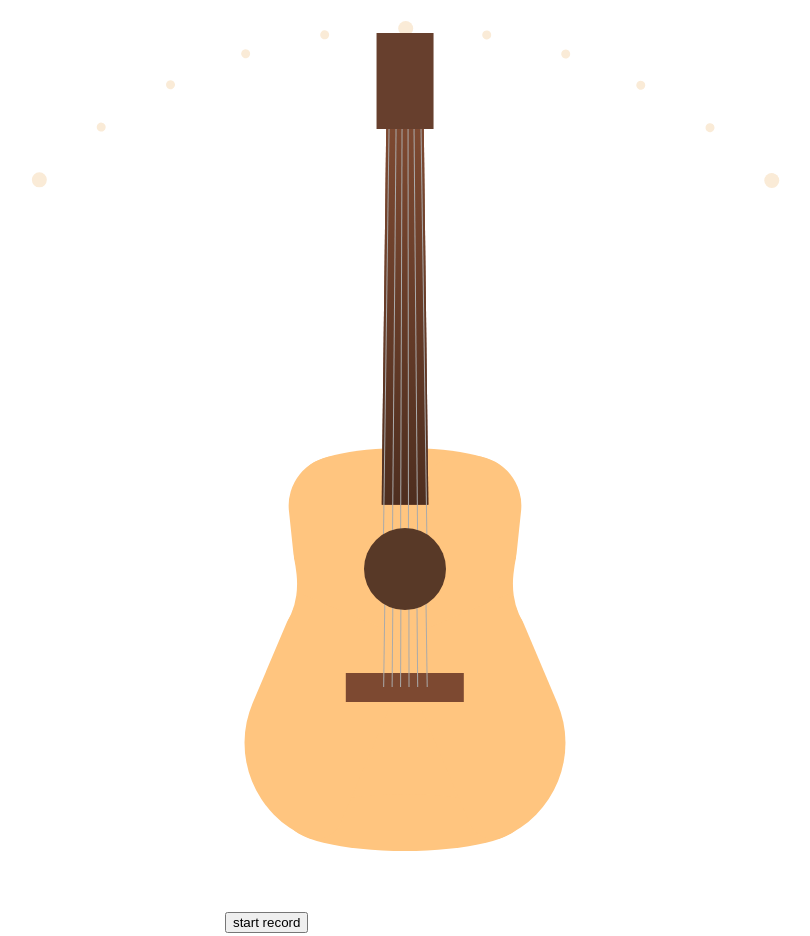
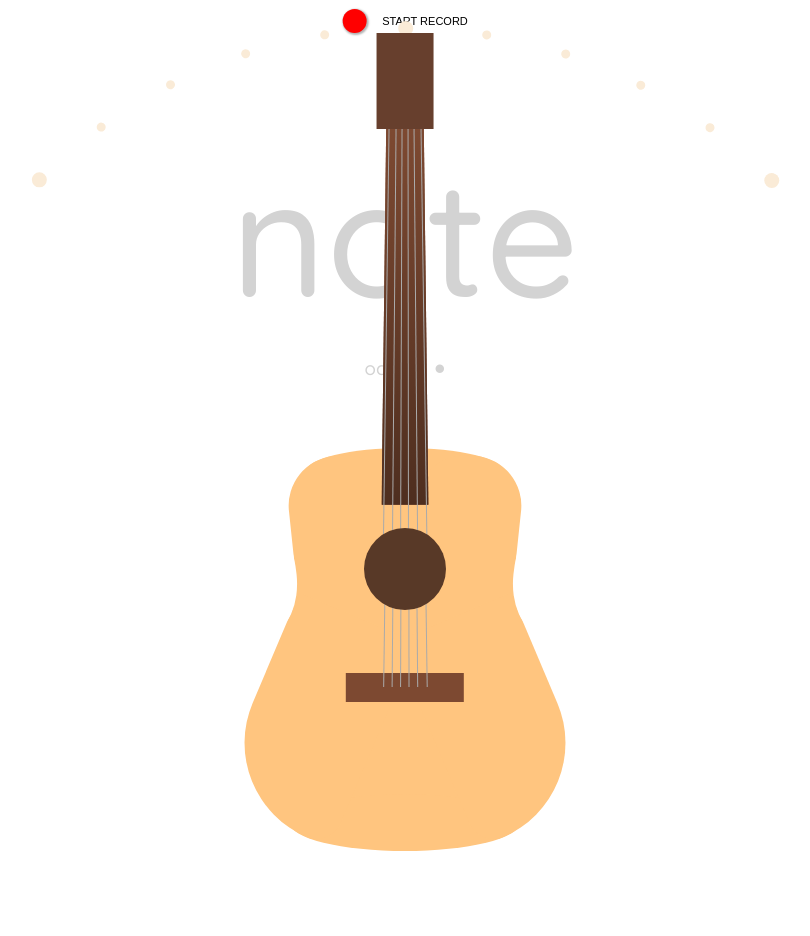
Before and after one commit to lotreklab/online-guitar-tuner, a website built with Vite: page index.html in a window 1280 px wide. Shown: the top 936 px of the page, without its empty margins (243-1053 px from the left). After the commit the page ends 879 px from the top, so only its background shows below. Built offline with nearby package versions, Linux system fonts and the light colour scheme; files whose address does not match are found by name; a web font is replaced by a local one.

Commit message:
feat: new structure now with guitar moving

```diff
--- a/css/base.scss
+++ b/css/base.scss
@@ -1,14 +1,16 @@
+@import url('https://fonts.googleapis.com/css2?family=Quicksand:wght@500&display=swap');
 .app{
     &__core{
         display: grid;
-        gap: 2rem;
+        gap: 4rem;
+        font-family: 'Quicksand', sans-serif;
     }
     &__tuner{
         display: grid;
-        gap: 2rem;
-    }
-    &__meter{
-        position: relative;
-        height:50vh;
+        gap: 4rem;
+        position: absolute;
+        top: 0;
+        left: 50%;
+        transform: translate(-50%,0);
     }
 }
--- a/css/tuner.scss
+++ b/css/tuner.scss
@@ -3,15 +3,72 @@ body { font: 14pt 'Alike', sans-serif;}
 .droptarget { background-color: #348781}
 div.confident { color: black; }
 div.vague { color: lightgrey; }
-#note { display: inline-block; height:180px; text-align: left;}
+#note {
+  font-size: 164px;
+  display: inline-block;
+   height:auto;
+   line-height: 1;
+}
 
-#detector { width: 300px; height: 300px; border: 4px solid gray; border-radius: 8px; text-align: center; padding-top: 10px;}
+#detector {
+  width: auto;
+   height: auto;
+    border-radius: 8px;
+     text-align: center;
+     padding: 1rem;
+     display: grid;
+     gap: 3rem;
+}
 #output { width: 300px; height: 42px; }
 #flat { display: none; }
 #sharp { display: none; }
 .flat #flat { display: inline; }
 .sharp #sharp { display: inline; }
 
+.note,.pitch,.octave{
+  display: grid;
+  grid-auto-flow: column;
+  gap: 10px;
+  justify-content: center;
+  align-items: center;
+}
+
+.pitch--big,
+.octave--big{
+  font-size: 32px;
+}
+
+
+.start-record{
+  background-color: transparent;
+  border: 0;
+  display: flex;
+  align-items: center;
+  justify-content: center;
+  text-transform: uppercase;
+  font-size: 11px;
+  cursor: pointer;
+  transition: .2s ease-in-out;
+  &:before{
+    display: inline-block;
+    content:'';
+    border: 0;
+    border-radius: 50%;
+    height: 24px;
+    width: 24px;
+    background-color: red;
+    margin-right: 16px;
+    box-shadow: 1px 1px 2px 1px rgba(0,0,0,.3);
+    transition: .2s ease-in-out;
+  }
+  &:hover{
+    color: red;
+    &:before{
+      transform: scale(1.1);
+      box-shadow: 1px 1px 2px 1px rgba(0,0,0,.6);
+    }
+  }
+}
 .meter {
     //position: absolute;
     left: 0;
--- a/index.html
+++ b/index.html
@@ -4,7 +4,6 @@
     <meta charset="UTF-8" />
     <link rel="icon" type="image/svg+xml" href="/vite.svg" />
     <meta name="viewport" content="width=device-width, initial-scale=1.0" />
-		<link href='http://fonts.googleapis.com/css?family=Alike' rel='stylesheet' type='text/css'>
     <link rel="stylesheet" href="css/main.scss">
     <title>Vite App</title>
   </head>
@@ -58,13 +57,12 @@
 
 
       <div class="app__tuner">
-        <p>
-          <button id="start-record" >start record</button>
-        </p>
+        <button id="start-record" class="start-record" >start record</button>
 
         <div id="detector" class="vague">
-          <div class="pitch"><span id="pitch">--</span>Hz</div>
-          <div class="note"><span id="note">--</span></div>
+          <div class="pitch"><span id="pitch" class="pitch--big">&#8226;</span> Hz</div>
+          <div class="note"> <span id="note">note</span></div>
+          <div class="octave">octave <span id="octave" class="octave--big">&#8226;</span></div>
         </div>
 
       </div>
--- a/js/index.js
+++ b/js/index.js
@@ -15,6 +15,7 @@ var detectorElem,
 	waveCanvas,
 	pitchElem,
 	noteElem,
+	octaveElem,
 	detuneElem,
 	detuneAmount;
 
@@ -23,7 +24,7 @@ var tracks = null;
 var buflen = 2048;
 var buf = new Float32Array( buflen );
 
-var noteStrings = ["C", "C#", "D", "D#", "E", "F", "F#", "G", "G#", "A", "A#", "B"];
+var noteStrings = ["Do", "Do#", "Re", "Re#", "Mi", "Fa", "Fa#", "Sol", "Sol#", "La", "La#", "Si"];
 var startRecord = null
 var meter=null
 
@@ -42,6 +43,7 @@ window.onload = function() {
 	detectorElem = document.getElementById( "detector" );
     pitchElem = document.getElementById( "pitch" );
 	noteElem = document.getElementById( "note" );
+	octaveElem = document.getElementById( "octave" );
     detectorCallback()
 
 
@@ -267,7 +269,8 @@ function updatePitch( time ) {
         var noteName = noteStrings[note%12]
 
          if(noteName && octave){
-            noteElem.innerHTML = noteName + octave;
+            noteElem.innerHTML = noteName;
+			octaveElem.innerHTML = octave;
          }
 	}
 
```
